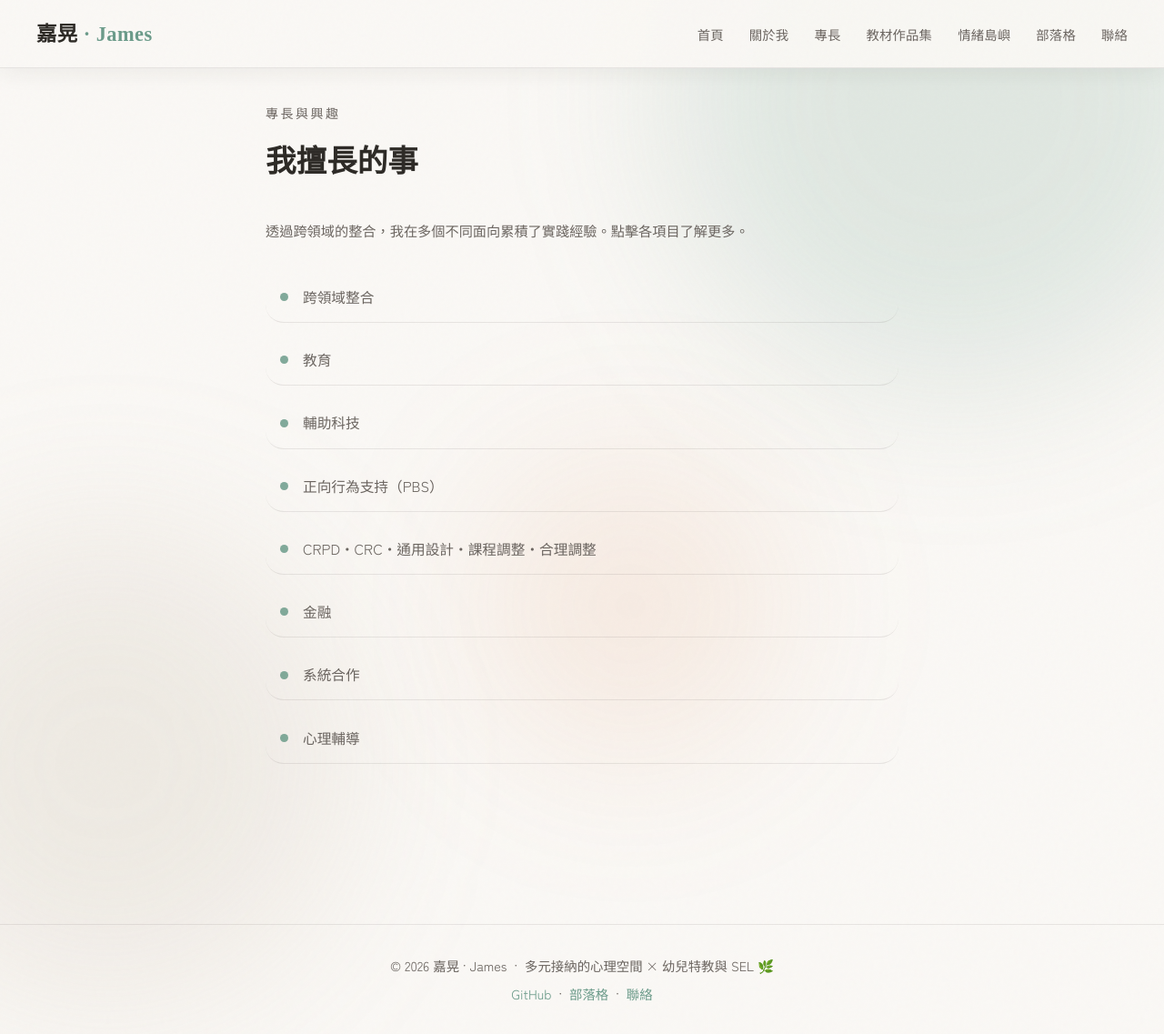
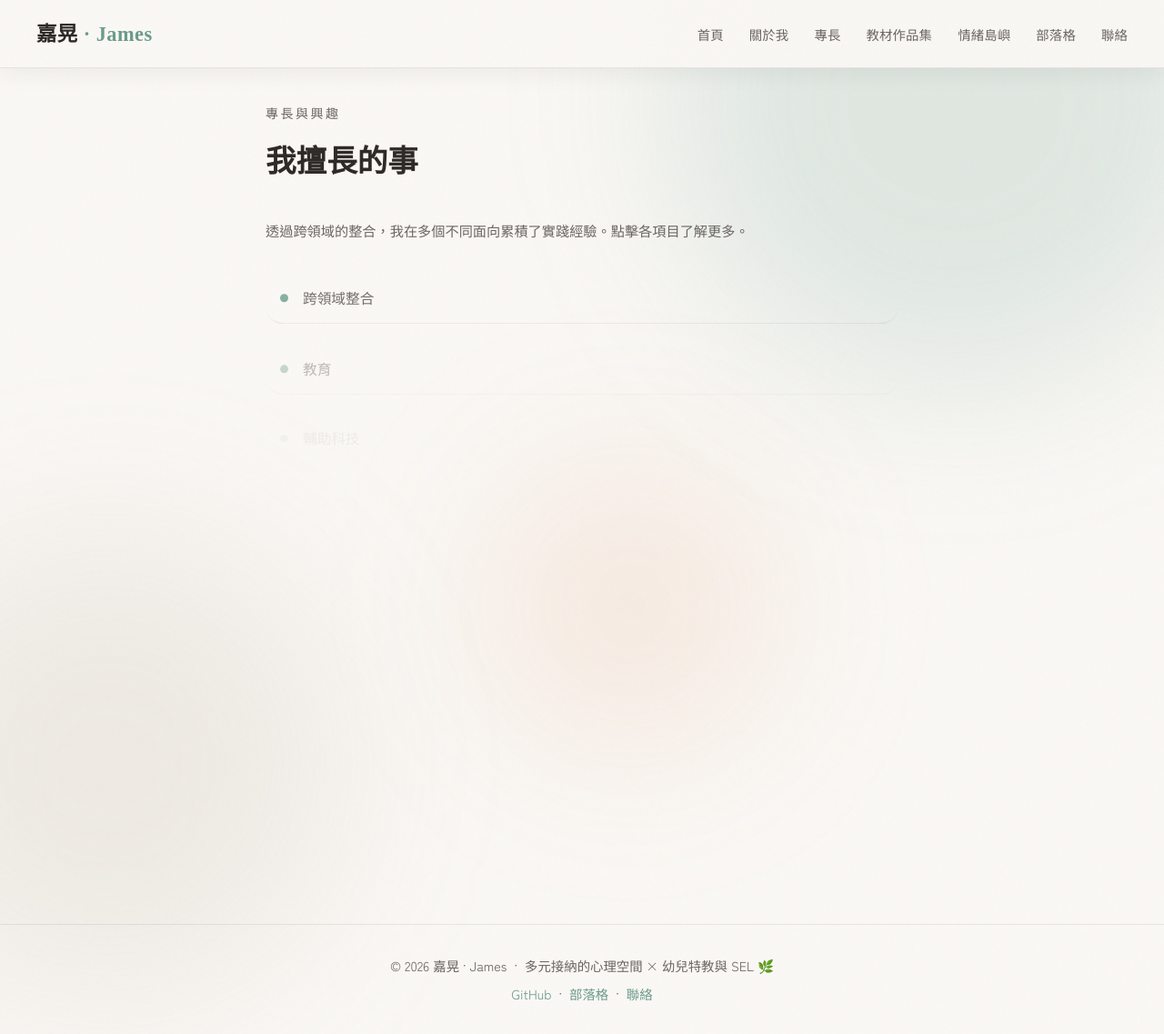
Before and after one commit to gahanglee/gahanglee.github.io, a Jekyll site: the page built from pages/specialties.html, in a window 1280 px wide and 1137 px high. Shown: the whole window at 91% size. Built offline with Jekyll 4.4.1, drawn with Linux system fonts in a browser that asks for light colours; nearby versions of some CDN libraries; part of the change alters nothing that is shown.

Commit message:
Enhance specialties page with styles and animations
Added styles and GSAP animations for smooth scrolling and element visibility.

```diff
--- a/pages/specialties.html
+++ b/pages/specialties.html
@@ -20,3 +20,59 @@ permalink: /specialties/
     </ul>
   </section>
 </div>
+
+<!-- ===== 視覺微調 ===== -->
+<style>
+  html { scroll-behavior: smooth; }
+  .id-card, .app-card { box-shadow: 0 6px 20px rgba(200,90,43,0.06); }
+  .c-item { box-shadow: 0 4px 14px rgba(200,90,43,0.04); }
+  @media (prefers-reduced-motion: reduce) {
+    * { animation-duration: 0.001ms !important; transition-duration: 0.001ms !important; }
+  }
+</style>
+
+<!-- ===== GSAP 動畫(細緻優雅，與首頁一致）===== -->
+<script src="https://cdnjs.cloudflare.com/ajax/libs/gsap/3.12.5/gsap.min.js"></script>
+<script src="https://cdnjs.cloudflare.com/ajax/libs/gsap/3.12.5/ScrollTrigger.min.js"></script>
+<script>
+  (function () {
+    if (!window.gsap) return;
+    var reduce = window.matchMedia && window.matchMedia('(prefers-reduced-motion: reduce)').matches;
+    if (reduce) return;
+    gsap.registerPlugin(ScrollTrigger);
+
+    var sections = gsap.utils.toArray('.section');
+    if (sections.length) {
+      sections.forEach(function (sec) {
+        var blocks = [];
+        Array.prototype.forEach.call(sec.children, function (child) {
+          var st = child.getAttribute('style') || '';
+          var isGroup = (child.matches && child.matches('.skill-list, .identity-grid, .contact-grid, ul, .works-grid')) || /grid/.test(st);
+          if (isGroup && child.children.length) {
+            gsap.from(child.children, {
+              scrollTrigger: { trigger: child, start: 'top 85%' },
+              y: 18, opacity: 0, duration: 0.5, ease: 'power3.out', stagger: 0.06
+            });
+          } else {
+            blocks.push(child);
+          }
+        });
+        if (blocks.length) {
+          gsap.from(blocks, {
+            scrollTrigger: { trigger: sec, start: 'top 82%' },
+            y: 26, opacity: 0, duration: 0.6, ease: 'power3.out', stagger: 0.08
+          });
+        }
+      });
+    } else {
+      gsap.utils.toArray('.wrap > *').forEach(function (el) {
+        gsap.from(el, { scrollTrigger: { trigger: el, start: 'top 85%' }, y: 24, opacity: 0, duration: 0.6, ease: 'power3.out' });
+      });
+    }
+
+    // App 嵌入框(若有）
+    gsap.utils.toArray('.island-embed-frame').forEach(function (el) {
+      gsap.from(el, { scrollTrigger: { trigger: el, start: 'top 85%' }, y: 30, opacity: 0, scale: 0.97, duration: 0.8, ease: 'power3.out' });
+    });
+  })();
+</script>
```
